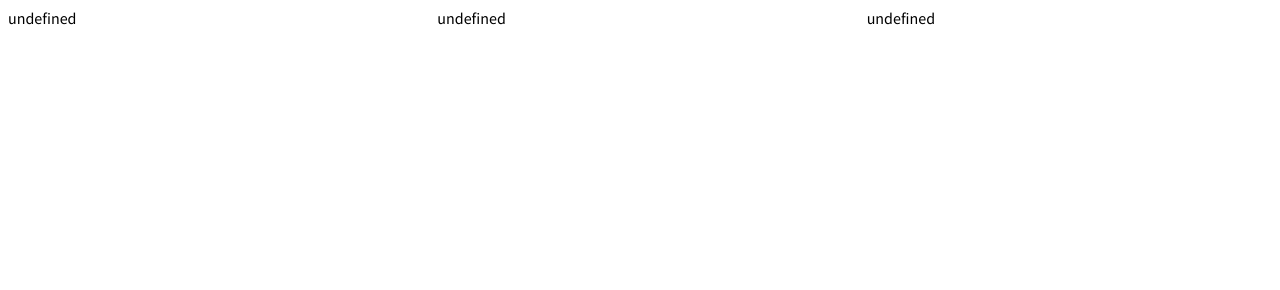
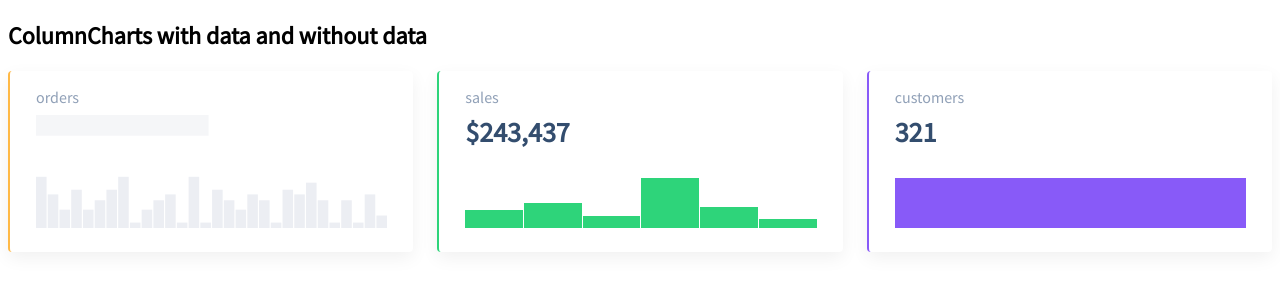
Before and after one commit to js-tasks-ru/js-20200622_mihail-letov, a website: page 04-oop-basic-intro-to-dom/1-column-chart/index.html in a window 1280 px wide. Drawn offline with Linux system fonts and the light colour scheme.

Commit message:
04-oop-basic-intro-to-dom

```diff
--- a/04-oop-basic-intro-to-dom/1-column-chart/index.html
+++ b/04-oop-basic-intro-to-dom/1-column-chart/index.html
@@ -7,18 +7,25 @@
   </head>
 
   <body>
-    <div class="dashboard__charts">
+    <h2>ColumnCharts with data and without data</h2>
+
+    <div class="dashboard__charts" id="dashboard__charts">
+
       <div id="orders" class="dashboard__chart_orders"></div>
       <div id="sales" class="dashboard__chart_sales"></div>
       <div id="customers" class="dashboard__chart_customers"></div>
+
     </div>
 
     <script type="module">
       import ColumnChart from './index.js';
 
       const ordersData = [];
-      const salesData = [ 30, 40, 20, 80, 35, 15 ];
-      const customersData = [ 100, 90, 80, 35, 90, 25 ];
+      //const salesData = [ 30, 40, 20, 80, 35, 15, 30, 40, 20, 80, 35, 15, 30, 40, 20, 80, 35, 15 ];
+     // const customersData = [ 35, 15, 30, 40, 20, 80, 35, 15, 50, 70, 80, 35, 90, 25 ];
+      const salesData = [30, 40, 20, 80, 35, 15];
+      const customersData = [100, 90, 80, 35, 90, 25];
+
 
       const ordersChart = new ColumnChart({
         data: ordersData,
@@ -39,9 +46,40 @@
         value: 321
       });
 
+
       orders.append(ordersChart.element);
       sales.append(salesChart.element);
       customers.append(customersChart.element);
+
+
+      customersChart.update({bodyData: [20]});
+
+      //document.getElementById("dashboard__charts").append(ordersChart.element);
+     // document.getElementById("dashboard__charts").append(salesChart.element);
+      //document.getElementById("dashboard__charts").append(customersChart.element);
+
+     // console.log(ordersChart.element.parentNode);
+
+//      customersChart.update({data: [20, 30, 40]});
+/*
+salesChart.update({
+        data: [20, 30, 40],
+        label: 'SALES',
+        value: 321,
+        className: "dashboard__chart_sales"
+      });
+*/
+      // ordersChart.destroy();
+
+
+
+      //const label = 'New label';
+      //var columnChart = new ColumnChart({ label });
+/*
+      let c = new ColumnChart();
+      console.log(c)
+      document.getElementById("dashboard__charts").append(c);
+*/
     </script>
   </body>
 </html>
--- a/04-oop-basic-intro-to-dom/1-column-chart/index.js
+++ b/04-oop-basic-intro-to-dom/1-column-chart/index.js
@@ -1,3 +1,106 @@
 export default class ColumnChart {
 
+    constructor(options) {
+
+        this.options = options;
+        this._element = this.renderChart();
+        let chart = this._element.querySelector(".column-chart__chart");
+        if (!this.isOptionsEmpty) this.fillChartData(chart);
+      //  return this._element;
+
+    }
+
+    get element()
+    {
+        return this._element;
+    }
+
+    set element(val) {
+        this.element = val;
+    }
+
+    fillChartData(chart) {
+        chart.innerHTML = "";
+
+        const maxEl = Math.max(...this.options.data);
+        const coeff = this.chartHeight/Math.max(...this.options.data);
+       // console.log(coeff);
+
+        this.options.data.forEach(element => {
+            const procent = Math.round((element*coeff)/(this.chartHeight/100));
+            const column = document.createElement("div");
+            column.setAttribute("style", `--value:${Math.trunc(element*coeff)}`);
+            column.setAttribute("data-tooltip", `${procent}%`);
+            chart.appendChild(column);
+        });
+    }
+
+    renderChart() {
+
+       const wrapper = document.createElement("div");
+
+       wrapper.setAttribute("class", "column-chart");
+       wrapper.setAttribute("style", `--chart-height: ${this.chartHeight}`);
+       //if (this.options && this.options.className) wrapper.classList.add(this.options.className);
+       if (this.isOptionsEmpty) wrapper.classList.add("column-chart_loading");
+
+       const title = document.createElement("div");
+       title.setAttribute("class", "column-chart__title");
+       if (this.options && this.options.label)  title.innerHTML = this.options.label;
+
+       if (this.options  && this.options.link) {
+            const link = document.createElement("a");
+            link.setAttribute("class", "column-chart__link");
+            link.setAttribute("href", this.options.link);
+            title.append(link);
+       }
+
+        const container = document.createElement("div");
+        container.setAttribute("class", "column-chart__container");
+
+        const header = document.createElement("div");
+        header.setAttribute("class", "column-chart__header");
+        if (this.options  && this.options.value) header.innerHTML = this.options.value;
+
+        const chart = document.createElement("div");
+        chart.setAttribute("class", "column-chart__chart");
+
+        container.appendChild(header);
+        container.appendChild(chart);
+
+        wrapper.appendChild(title);
+        wrapper.appendChild(container);
+
+       // console.log("WRAPPER", wrapper);
+        return wrapper;
+    }
+
+    get chartHeight() {
+        return 50;
+        //return Math.max(this.options.data);
+    }
+
+    get isOptionsEmpty() {
+        return !(this.options && this.options.data && this.options.data.length > 0);
+    }
+
+    get childElementCount() {
+        return this.isOptionsEmpty ? this.options.data.length : 0;
+    }
+
+    update(newOptions) {
+        console.log(this.options.data);
+        this.options.data = newOptions.bodyData ?? [];
+        let chart = this._element.querySelector(".column-chart__chart");
+        this.fillChartData(chart);
+    }
+
+    remove() {
+        this._element.remove();
+    }
+
+    destroy() {
+        this.remove();
+    }
+
 }
```
